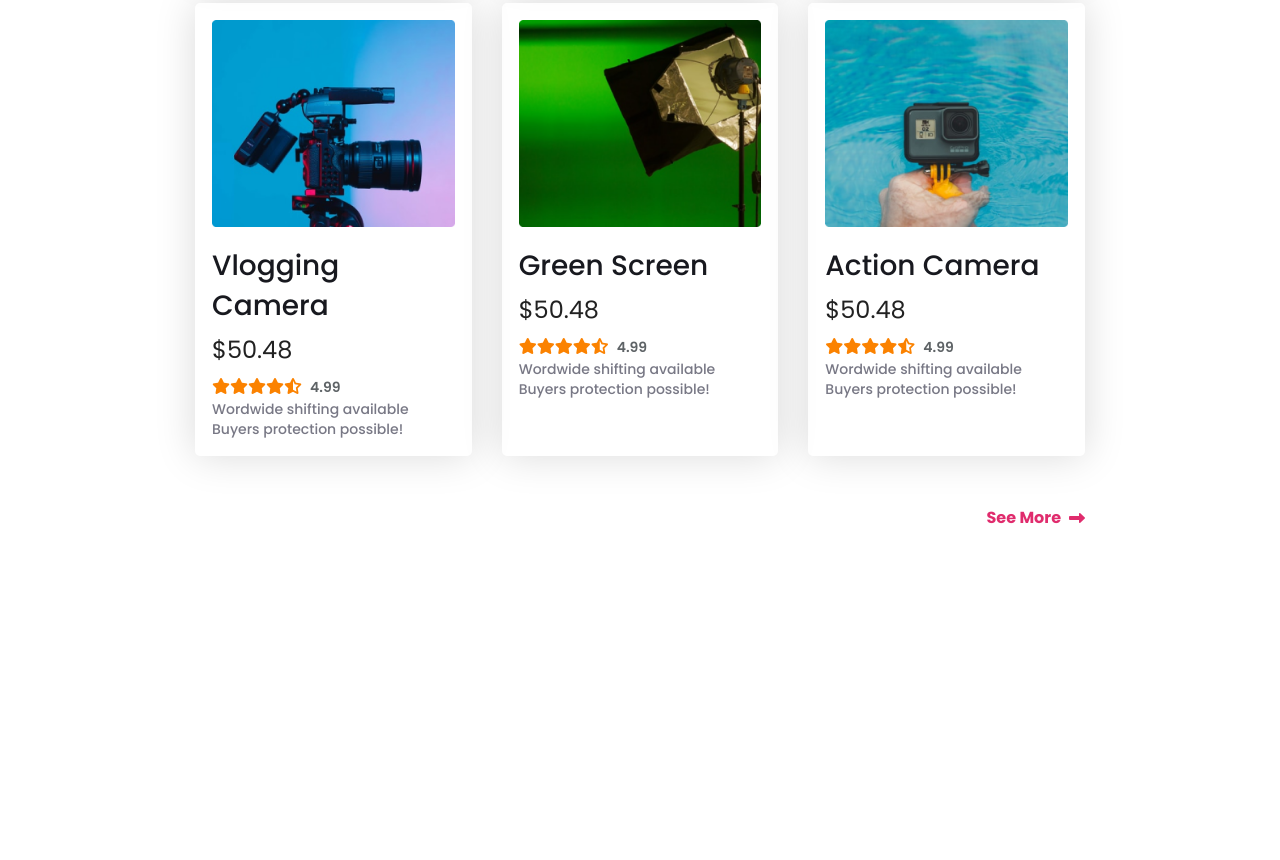
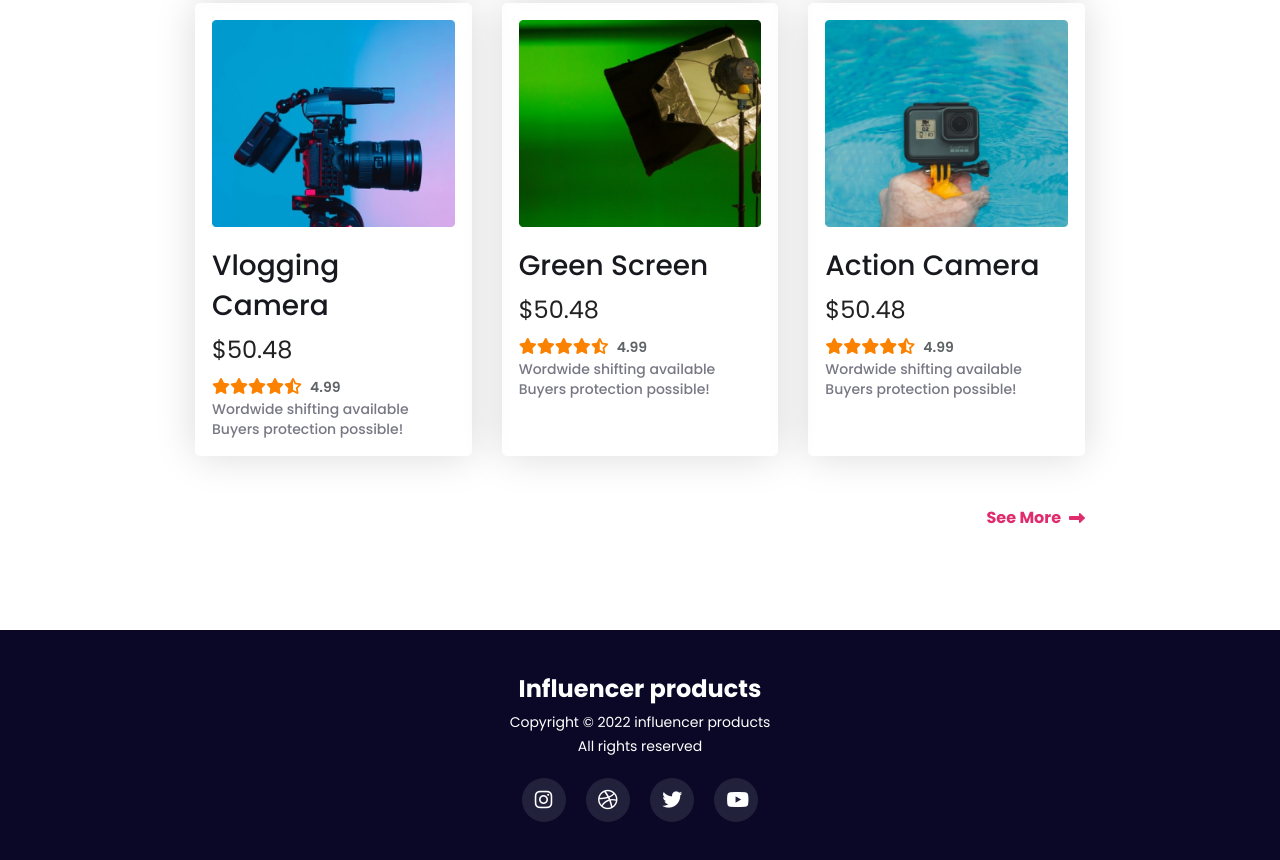
Before and after one commit to Habidhossen/Influencer-Gear-2022, a plain HTML site: page index.html in a window 1280 px wide. Shown: the part 1868-2728 px from the top of the page. Before the commit the page ends 2498 px from the top, so only its background shows below. Drawn offline with Linux system fonts and the light colour scheme.

Commit message:
footer done

```diff
--- a/css/style.css
+++ b/css/style.css
@@ -179,3 +179,39 @@ Popular Collection
   font-size: 16px;
   line-height: 24px;
 }
+
+/* --------------------------
+Footer
+-------------------------- */
+footer {
+  height: 250px;
+  background-color: #0a0826;
+  color: white;
+  display: flex;
+  flex-direction: column;
+  text-align: center;
+  justify-content: center;
+}
+footer h3 {
+  font-weight: 700;
+  font-size: 24px;
+  line-height: 36px;
+}
+footer p {
+  font-weight: 400;
+  font-size: 14px;
+  line-height: 24px;
+  margin: 3px 0;
+}
+.social-icon .fab {
+  padding: 12px;
+  font-size: 20px;
+  width: 20px;
+  height: 20px;
+  text-align: center;
+  text-decoration: none;
+  border-radius: 50%;
+  background: #22213c;
+  color: white;
+  margin: 17px 8px;
+}
--- a/index.html
+++ b/index.html
@@ -51,8 +51,9 @@
         <div class="banner-left">
           <h1 class="banner-title">Start your Journey as Influencer</h1>
           <p class="banner-desc">
-            Lorem ipsum dolor sit amet consectetur, adipisicing elit. Tempore
-            enim a in eos dignissimos culpa?
+            Influencer marketing is a hot marketing phenomenon that everyone is
+            talking about. It has become a mainstream marketing tactic and is no
+            longer limited to a select few brands or agencies.
           </p>
           <a class="banner-btn" href=""
             >Preebook now
@@ -217,7 +218,16 @@
     <!-- Main part end here -->
 
     <!-- Footer part start here -->
-    <footer></footer>
+    <footer>
+      <h3>Influencer products</h3>
+      <p>Copyright © 2022 influencer products<br />All rights reserved</p>
+      <div class="social-icon">
+        <a href="" class="fab fa-instagram"></a>
+        <a href="" class="fab fa-dribbble"></a>
+        <a href="" class="fab fa-twitter"></a>
+        <a href="" class="fab fa-youtube"></a>
+      </div>
+    </footer>
     <!-- Footer part end here -->
   </body>
 </html>
```
